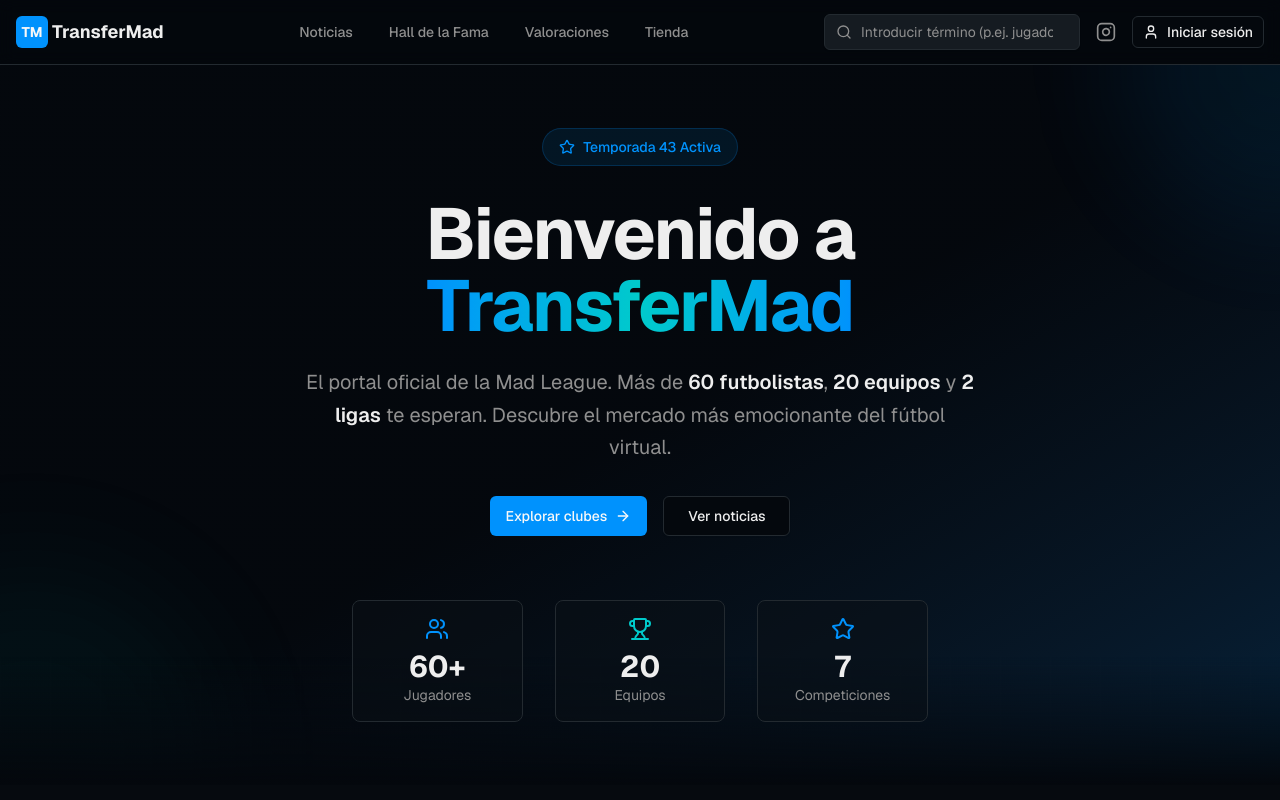
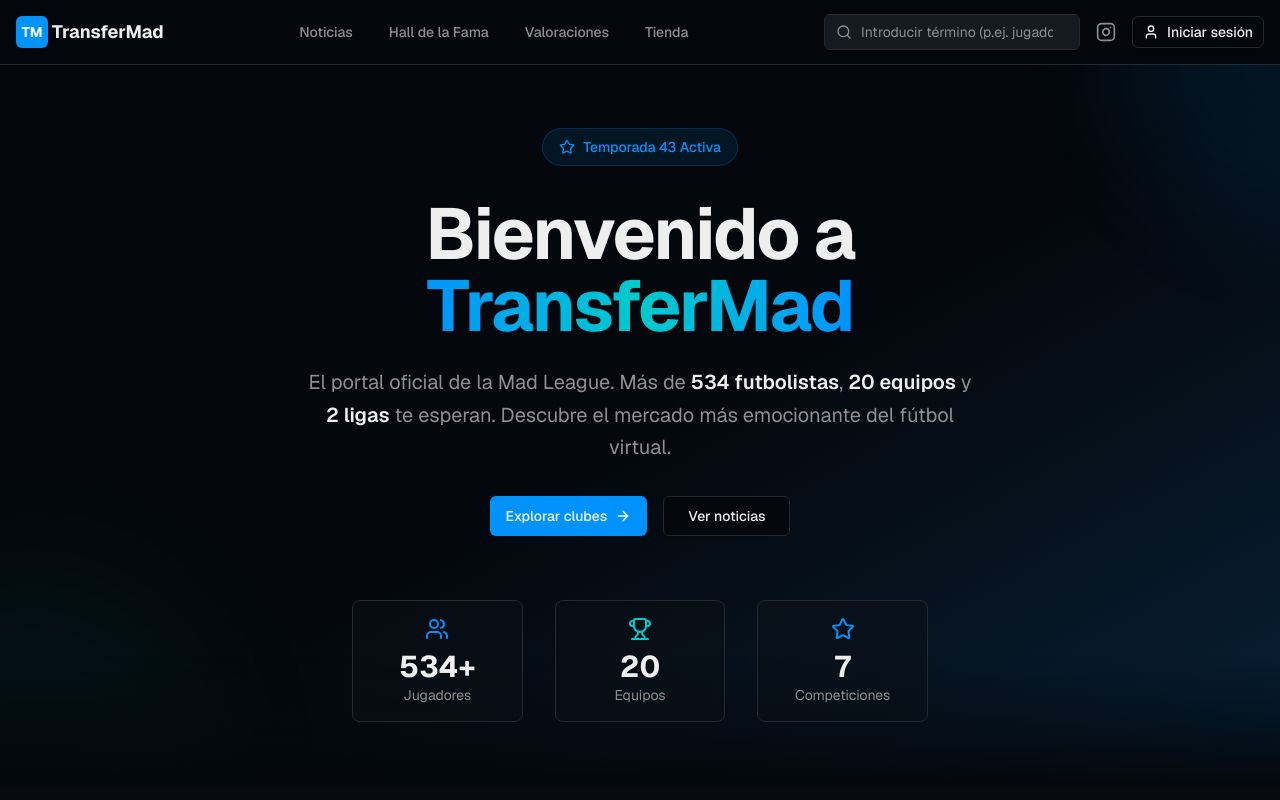
Before and after one commit to JostinBaldeon/v0-transfermad-web-app, a Next.js app: page / in a window 1280 px wide. Shown: the top 800 px of the page. Built offline with nearby package versions, Linux system fonts and the light colour scheme.

Commit message:
Update hero-section.tsx

```diff
--- a/components/home/hero-section.tsx
+++ b/components/home/hero-section.tsx
@@ -44,7 +44,7 @@ export function HeroSection() {
           {/* Subtitle */}
           <p className="text-lg md:text-xl text-muted-foreground max-w-2xl mx-auto mb-8 leading-relaxed">
             El portal oficial de la Mad League. Más de{" "}
-            <span className="text-foreground font-semibold">60 futbolistas</span>,{" "}
+            <span className="text-foreground font-semibold">534 futbolistas</span>,{" "}
             <span className="text-foreground font-semibold">20 equipos</span> y{" "}
             <span className="text-foreground font-semibold">2 ligas</span> te esperan.
             Descubre el mercado más emocionante del fútbol virtual.
@@ -69,7 +69,7 @@ export function HeroSection() {
           <div className="grid grid-cols-3 gap-4 md:gap-8 max-w-xl mx-auto">
             <div className="flex flex-col items-center p-4 rounded-lg bg-card/50 border border-border">
               <Users className="h-6 w-6 text-primary mb-2" />
-              <span className="text-2xl md:text-3xl font-bold text-foreground">60+</span>
+              <span className="text-2xl md:text-3xl font-bold text-foreground">534+</span>
               <span className="text-xs md:text-sm text-muted-foreground">Jugadores</span>
             </div>
             <div className="flex flex-col items-center p-4 rounded-lg bg-card/50 border border-border">
```
